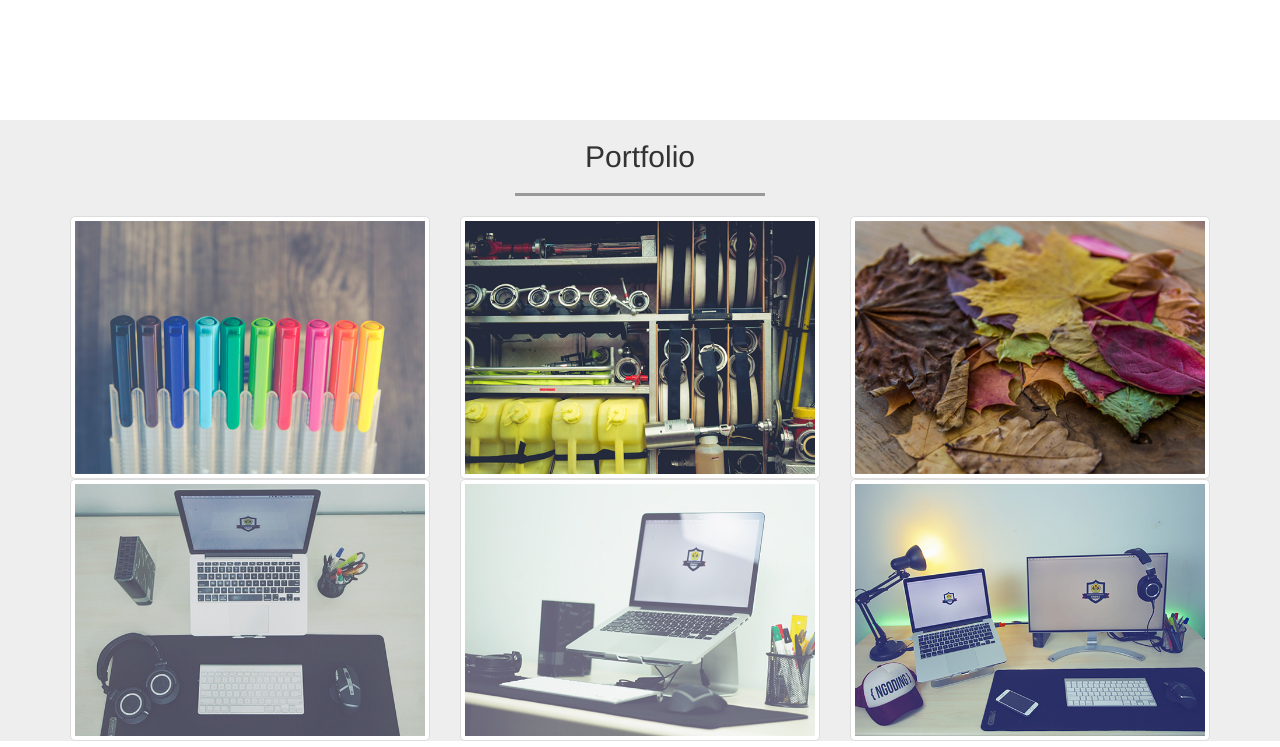
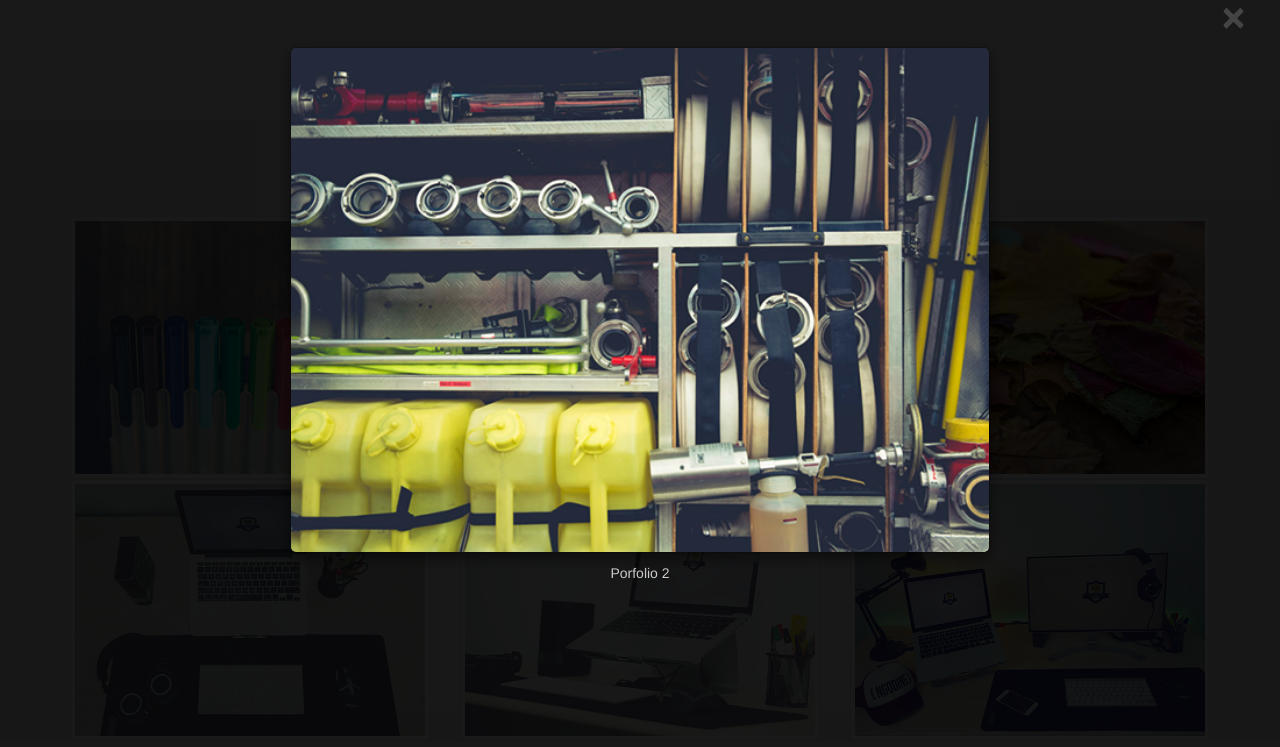
Before and after one commit to rizkihariyanto23/rizkihariyanto23.github.io, a plain HTML site: page index.html in a window 1280 px wide. Both pictures are taken after a click on the picture 640 px from the left and 1287 px from the top of the page. Shown: the part 940-1687 px from the top of the page. Drawn offline with Linux system fonts and the light colour scheme.

Commit message:
membuat efek modal pada portfolio

```diff
--- a/css/style.css
+++ b/css/style.css
@@ -90,7 +90,7 @@ footer p {
 }
 
 /* modal image */
-#myImg {
+#myImg #myImg2 {
     border-radius: 5px;
     cursor: pointer;
     transition: 0.3s;
--- a/index.html
+++ b/index.html
@@ -79,10 +79,11 @@
 
             <div class="row">
                 <div class="col-sm-5 col-sm-offset-1 kiri">
-                    <p>Lorem ipsum dolor sit, amet consectetur adipisicing elit. Neque ad nobis quod voluptatem fuga expedita a fugiat obcaecati eius debitis voluptas ipsa saepe repellat, deleniti explicabo similique culpa! Ipsa, pariatur?</p>
+                    <p>I was born on 23 Febuari 1995. I am type never give up, love problem solving and optimistic in doing something.
+                        me too forgetfull people. Therefore, i make notes to see what activities should i do.</p>
                 </div>
                 <div class="col-sm-5 kanan">
-                    <p>Lorem ipsum dolor sit amet consectetur adipisicing elit. Cupiditate sed quibusdam suscipit illum nobis in architecto, aliquid impedit numquam officiis! Earum, officia numquam. Quas, nisi!</p>
+                    <p>Previous i have never work in the world program, However i have a friend who work to Software Developer and make me interest about that. often to learn the trainning from Government like KOMINFO and PPKD Jakarta Selatan. Then also start-up Company like Dicoding.</p>
                 </div>
             </div>
         </div>
@@ -98,34 +99,31 @@
                     <hr>
                 </div>
             </div>
-
-            <!-- <img id="myImg" src="img_lights.jpg" alt="Northern Lights, Norway" width="300" height="200"> -->
-
             <div class="row">
                 <div class="col-sm-4">
-                                <img id="myImg" src="img/1.png" alt="Portfolio 1" class="img-thumbnail">
+                        <img src="img/1.png" alt="Portfolio 1" class="img-thumbnail">
                 </div>
                 <div class="col-sm-4">
-                                <img id="myImg" src="img/2.png" alt="Porfolio 2" class="img-thumbnail">
+                        <img  src="img/2.png" alt="Porfolio 2" class="img-thumbnail">
                 </div>
                 <div class="col-sm-4">
-                                <img id="myImg" src="img/3.png" alt="Porfolio 2" class="img-thumbnail">
+                        <img  src="img/3.png" alt="Porfolio 3" class="img-thumbnail">
                 </div>
                 <div class="col-sm-4">
-                                <img id="myImg" src="img/4.png" alt="Porfolio 2" class="img-thumbnail">
+                        <img  src="img/4.png" alt="Porfolio 4" class="img-thumbnail">
                 </div>
                 <div class="col-sm-4">
-                                <img id="myImg" src="img/5.png" alt="Porfolio 2" class="img-thumbnail">
+                        <img  src="img/5.png" alt="Porfolio 5" class="img-thumbnail">
                 </div>
                 <div class="col-sm-4">
-                                <img id="myImg" src="img/6.png" alt="Porfolio 2" class="img-thumbnail">
+                        <img  src="img/6.png" alt="Porfolio 6" class="img-thumbnail">
                 </div>
 
             </div>
-                    <!-- The Modal -->
+            <!-- The Modal Image 1-->
             <div id="myModal" class="modal">
                 <span class="close">&times;</span>
-                            <img class="modal-content" id="img01">
+                <img class="modal-content" id="img-modal">
                 <div id="caption"></div>
             </div>
         </div>
@@ -136,7 +134,7 @@
     <!-- The Modal -->
     <div id="myModal" class="modal">
         <span class="close">&times;</span>
-        <img class="modal-content" id="img01">
+        <img class="modal-content" id="img-modal">
     </div>
     <!-- akhir modal -->
 
--- a/js/script.js
+++ b/js/script.js
@@ -1,15 +1,24 @@
 // Get the modal
 var modal = document.getElementById('myModal');
 
-// Get the image and insert it inside the modal - use its "alt" text as a caption
-var img = document.getElementById('myImg');
-var modalImg = document.getElementById("img01");
-var captionText = document.getElementById("caption");
-img.onclick = function(){
-  modal.style.display = "block";
-  modalImg.src = this.src;
-  captionText.innerHTML = this.alt;
-}
+var images = document.getElementsByClassName('img-thumbnail'); // make new variable images to save class
+var arr = [...images]; // convert images(html collection) to array
+
+// loop arr
+const modalImg = document.getElementById("img-modal");
+const captionText = document.getElementById("caption");
+
+arr.forEach(el => {
+  // add event click every element
+  el.addEventListener('click', () => {
+    // get image path
+    let src = el.getAttribute('src');
+    let caption = el.getAttribute('alt');
+      modal.style.display = "block";
+      modalImg.src = src;
+      captionText.innerHTML = caption;
+  })
+})
 
 // Get the <span> element that closes the modal
 var span = document.getElementsByClassName("close")[0];
@@ -26,7 +35,7 @@ $(window).on('load', function(){
 });
 
 $(window).scroll(function(){
-	var wScroll = $(this).scrollTop();
+	const wScroll = $(this).scrollTop();
 
 	$('.jumbotron img').css({
 		'transform': 'translate(0px, '+ wScroll / 4 +'%)'
```
Lines whose indentation alone changed are shown as unchanged.
